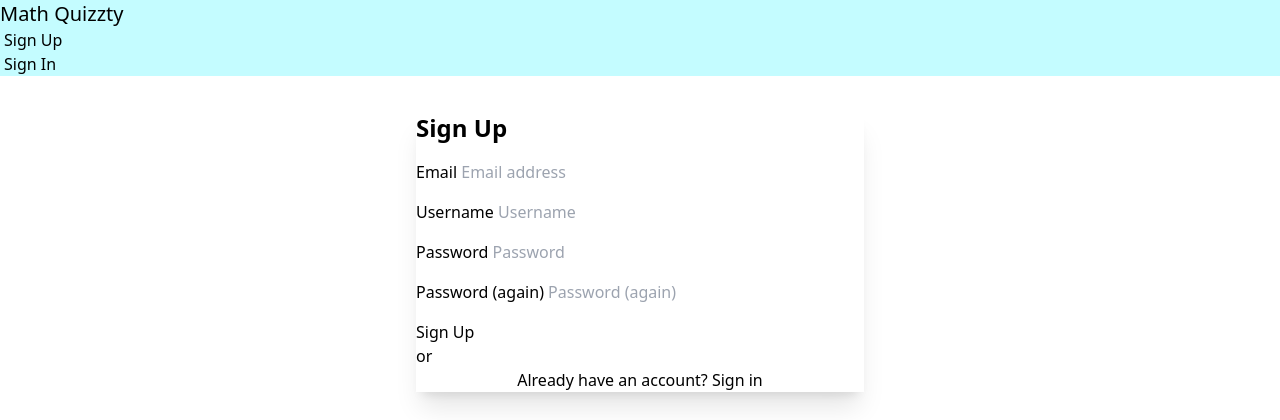
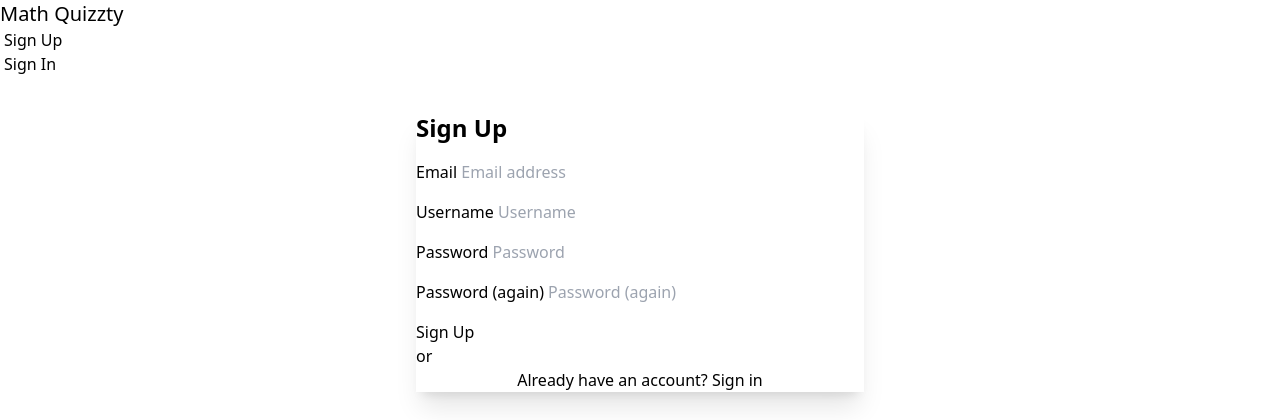
Before and after one commit to jericho1050/math_quizzty, a Django app: page /accounts/signup/ in a window 1280 px wide. Shown: the top 420 px of the page. Run offline with Django 5.2, Linux system fonts and the light colour scheme; parts of the project's set-up code (start-up, migrations or seed data) failed here and were passed over; some libraries are stand-ins or nearby versions.

Commit message:
feat: change navbar background to neutral color

```diff
--- a/math_quizzty/templates/base.html
+++ b/math_quizzty/templates/base.html
@@ -50,7 +50,7 @@
 
   {% block body %}
   <div class="mb-1">
-    <nav class="navbar bg-[#C4FCFF]">
+    <nav class="navbar bg-base-300">
       <div class="flex-1">
         <a class="btn btn-ghost text-xl" href="{% url 'math_quiz:home' %}">Math Quizzty</a>
       </div>
```
